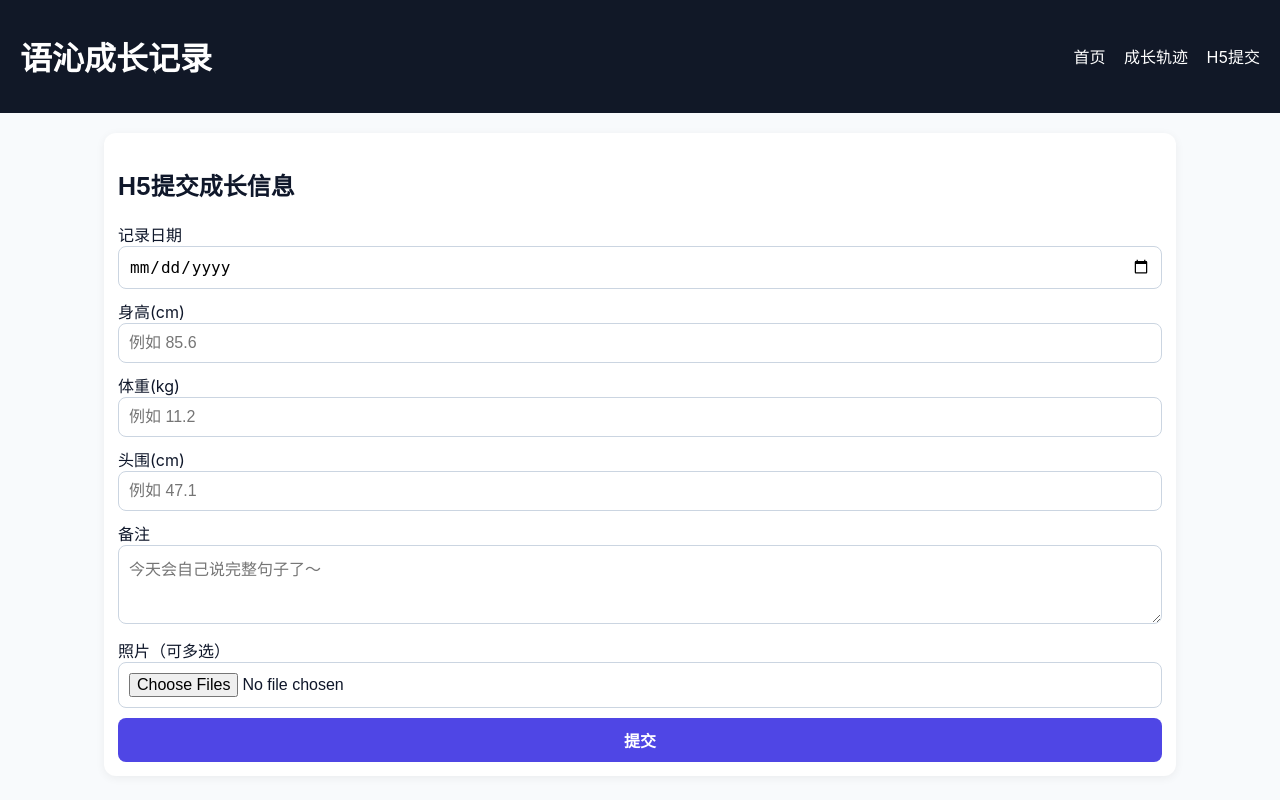
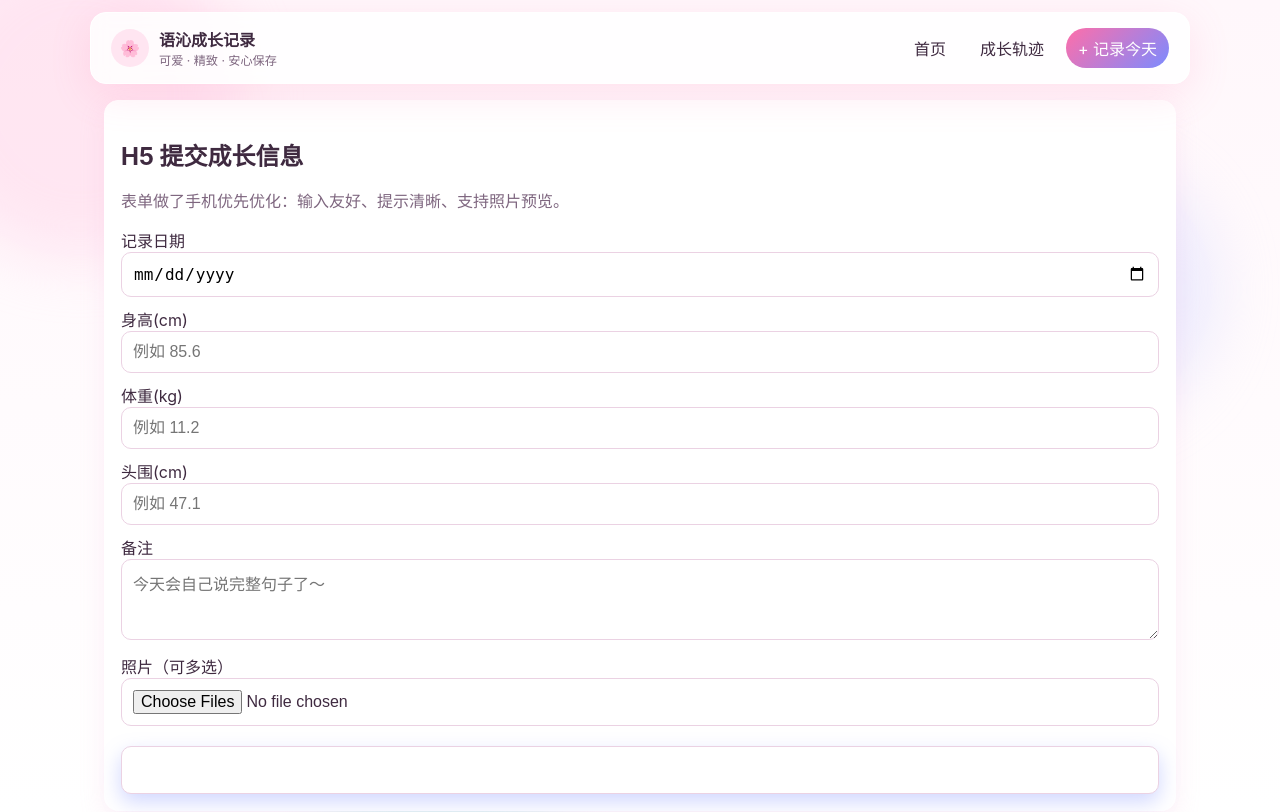
Before and after one commit to caiteng/yqlog, a Flask app: page /submit in a window 1280 px wide. Before the commit the page ends 779 px from the top, so only its background shows below. Run offline with Flask 3, Linux system fonts and the light colour scheme.

Commit message:
feat: refresh cute UI and add auto-deploy workflow

```diff
--- a/app.py
+++ b/app.py
@@ -208,4 +208,5 @@ def uploaded_file(filename: str):
 
 if __name__ == "__main__":
     init_db()
-    app.run(host="0.0.0.0", port=8000, debug=True)
+    debug = os.getenv("FLASK_DEBUG", "false").lower() == "true"
+    app.run(host="0.0.0.0", port=8000, debug=debug)
--- a/static/css/main.css
+++ b/static/css/main.css
@@ -1,46 +1,212 @@
 :root {
-  --bg: #f8fafc;
+  --bg: #fff7fb;
   --card: #ffffff;
-  --text: #0f172a;
-  --brand: #4f46e5;
+  --text: #3f2a40;
+  --muted: #7e667f;
+  --brand: #ff6ea9;
+  --brand-deep: #e84d92;
+  --accent: #7c8bff;
+  --line: #f3d9ea;
 }
+
 * { box-sizing: border-box; }
+
 body {
   margin: 0;
   font-family: -apple-system, BlinkMacSystemFont, "Segoe UI", Roboto, "PingFang SC", "Microsoft YaHei", sans-serif;
-  background: var(--bg);
+  background: linear-gradient(180deg, #fff7fb 0%, #fff 100%);
   color: var(--text);
+  min-height: 100vh;
 }
+
+.bg-blobs {
+  position: fixed;
+  inset: 0;
+  pointer-events: none;
+  z-index: -1;
+}
+
+.blob {
+  position: absolute;
+  border-radius: 999px;
+  filter: blur(30px);
+  opacity: 0.5;
+}
+
+.blob-1 { width: 320px; height: 320px; left: -80px; top: -60px; background: #ffd3e8; }
+.blob-2 { width: 260px; height: 260px; right: 5%; top: 20%; background: #d9dcff; }
+.blob-3 { width: 240px; height: 240px; left: 25%; bottom: -80px; background: #c6f7ef; }
+
 .topbar {
-  display: flex; justify-content: space-between; align-items: center;
-  padding: 12px 20px; background: #111827; color: #fff;
+  display: flex;
+  justify-content: space-between;
+  align-items: center;
+  padding: 14px 20px;
+  margin: 12px auto;
+  max-width: 1100px;
+  background: #ffffffd9;
+  backdrop-filter: blur(8px);
+  border: 1px solid #fff;
+  border-radius: 16px;
+  box-shadow: 0 10px 40px rgba(255, 110, 169, 0.16);
 }
-.topbar nav a { color: #fff; margin-left: 14px; text-decoration: none; }
-.container { max-width: 1100px; margin: 20px auto; padding: 0 14px; }
-.cards { display: grid; grid-template-columns: repeat(auto-fit, minmax(160px, 1fr)); gap: 12px; }
+
+.brand {
+  color: inherit;
+  text-decoration: none;
+  display: flex;
+  align-items: center;
+  gap: 10px;
+}
+
+.brand-logo {
+  width: 38px;
+  height: 38px;
+  display: grid;
+  place-items: center;
+  border-radius: 50%;
+  background: #ffe5f1;
+}
+
+.brand small {
+  display: block;
+  color: var(--muted);
+  font-size: 0.76rem;
+}
+
+.topbar nav {
+  display: flex;
+  align-items: center;
+  gap: 10px;
+}
+
+.topbar nav a {
+  color: var(--text);
+  text-decoration: none;
+  padding: 8px 12px;
+  border-radius: 999px;
+}
+
+.topbar nav a:hover { background: #fff0f7; }
+
+.cta {
+  background: linear-gradient(135deg, var(--brand), var(--accent));
+  color: #fff !important;
+}
+
+.container { max-width: 1100px; margin: 16px auto 28px; padding: 0 14px; }
+
+.hero h2 { margin: 8px 0 12px; font-size: clamp(1.2rem, 2.7vw, 2rem); }
+.hero-desc { color: var(--muted); margin: 0 0 14px; }
+.eyebrow {
+  display: inline-block;
+  padding: 6px 10px;
+  border-radius: 999px;
+  background: #ffe8f3;
+  color: var(--brand-deep);
+  font-size: 0.8rem;
+  margin: 0;
+}
+
+.hero-actions { display: flex; gap: 10px; flex-wrap: wrap; }
+
+.btn {
+  display: inline-flex;
+  align-items: center;
+  justify-content: center;
+  border-radius: 10px;
+  padding: 10px 14px;
+  text-decoration: none;
+  border: none;
+  cursor: pointer;
+  font-weight: 600;
+}
+
+.btn-primary {
+  background: linear-gradient(135deg, var(--brand), var(--accent));
+  color: #fff;
+  box-shadow: 0 8px 20px rgba(124, 139, 255, 0.35);
+}
+
+.btn-soft {
+  background: #fff2f8;
+  color: var(--brand-deep);
+  border: 1px solid #ffd6e8;
+}
+
+.cards { display: grid; grid-template-columns: repeat(auto-fit, minmax(160px, 1fr)); gap: 12px; margin-top: 14px; }
 .card, .panel {
-  background: var(--card); border-radius: 12px; padding: 14px;
-  box-shadow: 0 2px 10px rgba(0,0,0,.06);
+  background: var(--card);
+  border-radius: 14px;
+  padding: 16px;
+  border: 1px solid #fff;
+  box-shadow: 0 8px 26px rgba(245, 163, 205, .16);
 }
-.card strong { font-size: 1.4rem; color: var(--brand); }
+.card p { color: var(--muted); margin: 0 0 8px; }
+.card strong { font-size: 1.5rem; color: var(--brand-deep); }
 .panel { margin-top: 14px; }
+.subtle { color: var(--muted); margin-top: -4px; }
+
 .timeline-grid { display: grid; grid-template-columns: repeat(auto-fit, minmax(250px, 1fr)); gap: 12px; }
-.timeline-item { border: 1px solid #e2e8f0; border-radius: 10px; padding: 10px; margin-bottom: 10px; }
+.timeline-item {
+  border: 1px solid var(--line);
+  border-radius: 12px;
+  padding: 12px;
+  margin-bottom: 10px;
+  background: #fff;
+}
+.timeline-item.empty {
+  border-style: dashed;
+  text-align: center;
+}
 .timeline-item img, .photo-list img {
-  width: 100%; max-height: 220px; object-fit: cover; border-radius: 8px; margin-top: 8px;
+  width: 100%;
+  max-height: 220px;
+  object-fit: cover;
+  border-radius: 10px;
+  margin-top: 8px;
 }
+
 .mobile-form { display: grid; gap: 10px; }
 .mobile-form input, .mobile-form textarea, .mobile-form button {
-  width: 100%; padding: 10px; border-radius: 8px; border: 1px solid #cbd5e1; font-size: 1rem;
+  width: 100%;
+  padding: 11px;
+  border-radius: 10px;
+  border: 1px solid #ebd2e3;
+  font-size: 1rem;
+  background: #fff;
 }
-.mobile-form button {
-  background: var(--brand); color: #fff; border: none; font-weight: 600;
+.mobile-form input:focus, .mobile-form textarea:focus {
+  outline: none;
+  border-color: #f4a7cb;
+  box-shadow: 0 0 0 3px #ffe4f0;
 }
+
+.photo-preview {
+  display: grid;
+  grid-template-columns: repeat(auto-fit, minmax(80px, 1fr));
+  gap: 8px;
+}
+.photo-preview img {
+  width: 100%;
+  height: 80px;
+  object-fit: cover;
+  border-radius: 10px;
+  border: 1px solid #f2d7e7;
+}
+
 .flash-wrap { max-width: 1100px; margin: 10px auto; padding: 0 14px; }
-.flash { padding: 10px; border-radius: 8px; margin-top: 8px; }
-.flash-success { background: #dcfce7; }
-.flash-error { background: #fee2e2; }
-.flash-warning { background: #fef3c7; }
+.flash {
+  padding: 10px 12px;
+  border-radius: 10px;
+  margin-top: 8px;
+  border: 1px solid transparent;
+}
+.flash-success { background: #e8fff3; border-color: #bcf0d0; }
+.flash-error { background: #ffecec; border-color: #ffd1d1; }
+.flash-warning { background: #fff8df; border-color: #ffe9a4; }
+
 @media (max-width: 768px) {
-  .topbar { flex-direction: column; align-items: flex-start; gap: 8px; }
+  .topbar { flex-direction: column; align-items: flex-start; gap: 10px; }
+  .topbar nav { width: 100%; justify-content: space-between; }
 }
--- /dev/null
+++ b/static/js/main.js
@@ -0,0 +1,29 @@
+(function () {
+  const photoInput = document.getElementById('photoInput');
+  const photoPreview = document.getElementById('photoPreview');
+  const growthForm = document.getElementById('growthForm');
+
+  if (photoInput && photoPreview) {
+    photoInput.addEventListener('change', () => {
+      photoPreview.innerHTML = '';
+      const files = Array.from(photoInput.files || []).slice(0, 8);
+      files.forEach((file) => {
+        if (!file.type.startsWith('image/')) return;
+        const img = document.createElement('img');
+        img.src = URL.createObjectURL(file);
+        img.alt = `预览-${file.name}`;
+        photoPreview.appendChild(img);
+      });
+    });
+  }
+
+  if (growthForm) {
+    growthForm.addEventListener('submit', () => {
+      const submitButton = growthForm.querySelector('button[type="submit"]');
+      if (submitButton) {
+        submitButton.disabled = true;
+        submitButton.textContent = '提交中...';
+      }
+    });
+  }
+})();
--- a/templates/layout.html
+++ b/templates/layout.html
@@ -3,16 +3,29 @@
 <head>
   <meta charset="utf-8" />
   <meta name="viewport" content="width=device-width,initial-scale=1" />
+  <meta name="theme-color" content="#ff8bb3" />
   <title>{% block title %}语沁成长记录{% endblock %}</title>
   <link rel="stylesheet" href="{{ url_for('static', filename='css/main.css') }}" />
 </head>
 <body>
+  <div class="bg-blobs" aria-hidden="true">
+    <span class="blob blob-1"></span>
+    <span class="blob blob-2"></span>
+    <span class="blob blob-3"></span>
+  </div>
+
   <header class="topbar">
-    <h1>语沁成长记录</h1>
+    <a class="brand" href="{{ url_for('index') }}">
+      <span class="brand-logo">🌸</span>
+      <div>
+        <strong>语沁成长记录</strong>
+        <small>可爱 · 精致 · 安心保存</small>
+      </div>
+    </a>
     <nav>
       <a href="{{ url_for('index') }}">首页</a>
       <a href="{{ url_for('timeline') }}">成长轨迹</a>
-      <a href="{{ url_for('submit') }}">H5提交</a>
+      <a class="cta" href="{{ url_for('submit') }}">+ 记录今天</a>
     </nav>
   </header>
 
@@ -20,7 +33,7 @@
     {% if messages %}
       <div class="flash-wrap">
         {% for category, message in messages %}
-          <div class="flash flash-{{ category }}">{{ message }}</div>
+          <div class="flash flash-{{ category }}" role="status">{{ message }}</div>
         {% endfor %}
       </div>
     {% endif %}
@@ -29,5 +42,7 @@
   <main class="container">
     {% block content %}{% endblock %}
   </main>
+
+  <script src="{{ url_for('static', filename='js/main.js') }}"></script>
 </body>
 </html>
--- a/templates/submit.html
+++ b/templates/submit.html
@@ -2,27 +2,30 @@
 {% block title %}H5提交 - 语沁成长记录{% endblock %}
 {% block content %}
 <section class="panel form-panel">
-  <h2>H5提交成长信息</h2>
-  <form method="post" enctype="multipart/form-data" class="mobile-form">
+  <h2>H5 提交成长信息</h2>
+  <p class="subtle">表单做了手机优先优化：输入友好、提示清晰、支持照片预览。</p>
+
+  <form method="post" enctype="multipart/form-data" class="mobile-form" id="growthForm">
     <label>记录日期
       <input type="date" name="record_date" required />
     </label>
     <label>身高(cm)
-      <input type="number" step="0.1" name="height_cm" placeholder="例如 85.6" />
+      <input type="number" step="0.1" name="height_cm" inputmode="decimal" placeholder="例如 85.6" />
     </label>
     <label>体重(kg)
-      <input type="number" step="0.1" name="weight_kg" placeholder="例如 11.2" />
+      <input type="number" step="0.1" name="weight_kg" inputmode="decimal" placeholder="例如 11.2" />
     </label>
     <label>头围(cm)
-      <input type="number" step="0.1" name="head_circumference_cm" placeholder="例如 47.1" />
+      <input type="number" step="0.1" name="head_circumference_cm" inputmode="decimal" placeholder="例如 47.1" />
     </label>
     <label>备注
       <textarea name="note" rows="3" placeholder="今天会自己说完整句子了～"></textarea>
     </label>
     <label>照片（可多选）
-      <input type="file" name="photos" accept="image/*" multiple />
+      <input type="file" name="photos" id="photoInput" accept="image/*" multiple />
     </label>
-    <button type="submit">提交</button>
+    <div id="photoPreview" class="photo-preview" aria-live="polite"></div>
+    <button type="submit" class="btn btn-primary">提交记录</button>
   </form>
 </section>
 {% endblock %}
```
Also changed, not shown: docker-compose.yml (added, +13 -0 lines), templates/index.html (+23 -5 lines), templates/timeline.html (+7 -2 lines), .github/workflows/deploy.yml (added), README.md, 2 other files.
